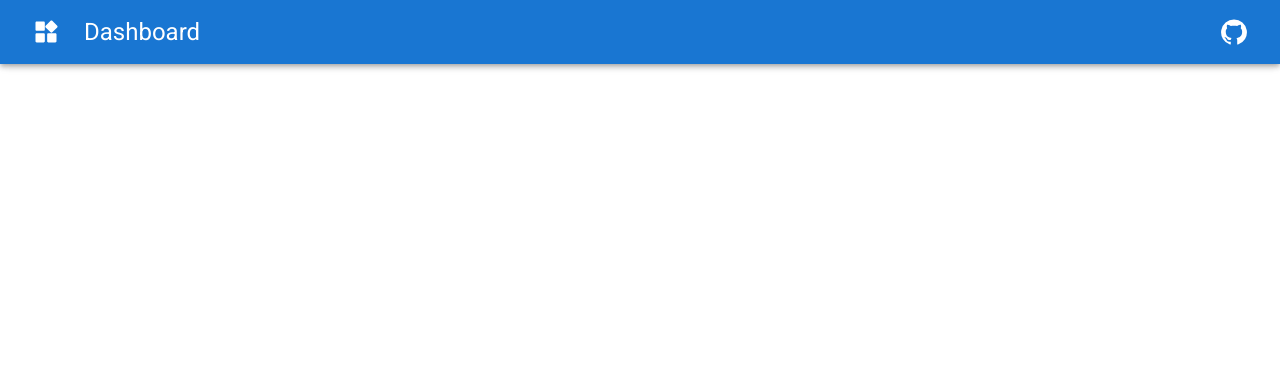
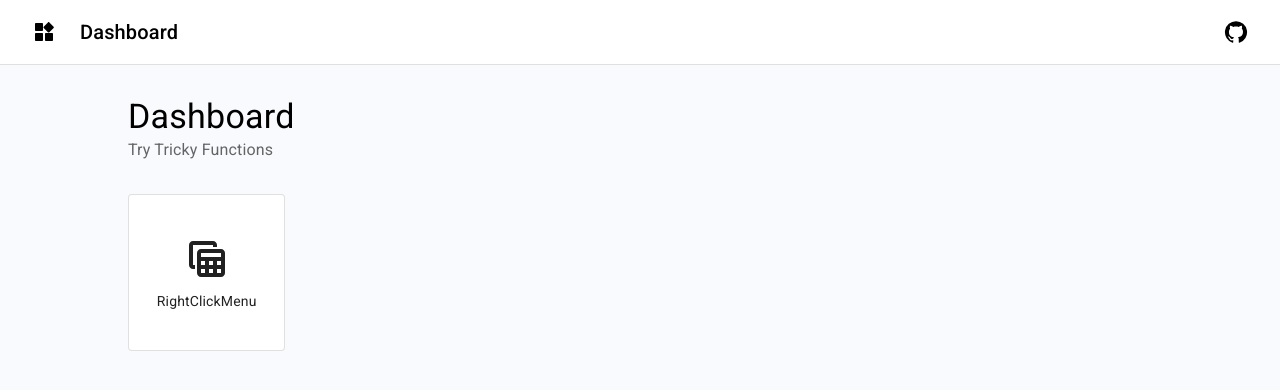
Before and after one commit to GStarP/gstarp-dashboard, a React (Create React App) app: page / in a window 1280 px wide. Shown: the top 390 px of the page. Built offline with nearby package versions, Linux system fonts and the light colour scheme.

Commit message:
feat: DashBoard

```diff
--- a/src/App.tsx
+++ b/src/App.tsx
@@ -16,7 +16,15 @@ function App() {
         display: 'flex'
       }}
     >
-      <AppBar position="fixed">
+      <AppBar
+        position="fixed"
+        color="transparent"
+        sx={{
+          boxShadow: 0,
+          borderBottom: 1,
+          borderColor: 'grey.300'
+        }}
+      >
         <Toolbar>
           <IconButton
             color="inherit"
@@ -27,13 +35,9 @@ function App() {
               nav('/')
             }}
           >
-            <WidgetsRoundedIcon
-              sx={{
-                fontSize: 28
-              }}
-            />
+            <WidgetsRoundedIcon />
           </IconButton>
-          <Typography variant="h5" component="div">
+          <Typography variant="h6" component="div">
             Dashboard
           </Typography>
 
@@ -46,11 +50,7 @@ function App() {
               toURL('https://github.com/GStarP/gstarp-dashboard')
             }}
           >
-            <GitHubIcon
-              sx={{
-                fontSize: 28
-              }}
-            />
+            <GitHubIcon />
           </IconButton>
         </Toolbar>
       </AppBar>
--- a/src/index.css
+++ b/src/index.css
@@ -1,3 +1,18 @@
 body {
   margin: 0;
 }
+
+.background {
+  background-color: '#F9FAFD';
+}
+
+/* width variant, height equal to width*/
+/* child should be: position=relative, height=100%, width=100%, box-sizing: border-box*/
+.square {
+  position: relative;
+}
+.square::before {
+  content: '';
+  display: block;
+  padding-top: 100%;
+}
--- a/src/pages/Main/Dashboard/Dashboard.tsx
+++ b/src/pages/Main/Dashboard/Dashboard.tsx
@@ -1,8 +1,86 @@
+import React from 'react'
+import { Grid, Paper, Typography } from '@mui/material'
 import { Box } from '@mui/system'
-import React from 'react'
+import TableViewOutlinedIcon from '@mui/icons-material/TableViewOutlined'
+// Icon Type Support
+import { OverridableComponent } from '@mui/material/OverridableComponent'
+import { SvgIconTypeMap } from '@mui/material/SvgIcon'
+import { useNavigate } from 'react-router-dom'
+
+const DASHBOARD_ITEM_ICON_SIZE = 48
+
+interface DashBoardItemProps {
+  title: string
+  icon: OverridableComponent<SvgIconTypeMap>
+  path: string
+}
+
+function DashboardItem(props: DashBoardItemProps) {
+  const nav = useNavigate()
+  return (
+    <Grid item xs={2} className="square">
+      <Paper
+        variant="outlined"
+        sx={{
+          position: 'absolute',
+          // Grid Item has padding=16px
+          top: '16px',
+          left: '16px',
+          width: 'calc(100% - 16px)',
+          height: 'calc(100% - 16px)',
+          boxSizing: 'border-box',
+
+          display: 'flex',
+          flexDirection: 'column',
+          alignItems: 'center',
+          justifyContent: 'center',
+
+          ':hover': {
+            cursor: 'pointer'
+          }
+        }}
+        onClick={() => nav(props.path)}
+      >
+        {<props.icon sx={{ fontSize: DASHBOARD_ITEM_ICON_SIZE }} />}
+        <Typography variant="body2" sx={{ mt: 1, userSelect: 'none' }}>
+          {props.title}
+        </Typography>
+      </Paper>
+    </Grid>
+  )
+}
 
 function Dashboard() {
-  return <Box></Box>
+  const dashBoardItems: DashBoardItemProps[] = [
+    {
+      title: 'RightClickMenu',
+      icon: TableViewOutlinedIcon,
+      path: 'right-click-menu'
+    }
+  ]
+  return (
+    <Box
+      sx={{
+        display: 'flex',
+        justifyContent: 'center',
+        mx: 4
+      }}
+    >
+      <Box sx={{ flex: 1, maxWidth: '1024px' }}>
+        <Typography variant="h4">Dashboard</Typography>
+        <Typography color="text.secondary">Try Tricky Functions</Typography>
+        <Grid
+          container
+          spacing={2}
+          sx={{
+            mt: 2
+          }}
+        >
+          {dashBoardItems.map((props) => DashboardItem(props))}
+        </Grid>
+      </Box>
+    </Box>
+  )
 }
 
 export default Dashboard
--- a/src/pages/Main/Main.tsx
+++ b/src/pages/Main/Main.tsx
@@ -7,11 +7,13 @@ function Main() {
   return (
     <Box
       sx={{
-        flex: 1
+        flex: 1,
+        pt: 4,
+        bgcolor: '#F9FAFD'
       }}
     >
       <Routes>
-        <Route index element={Dashboard()} />
+        <Route index element={<Dashboard />} />
       </Routes>
     </Box>
   )
```
